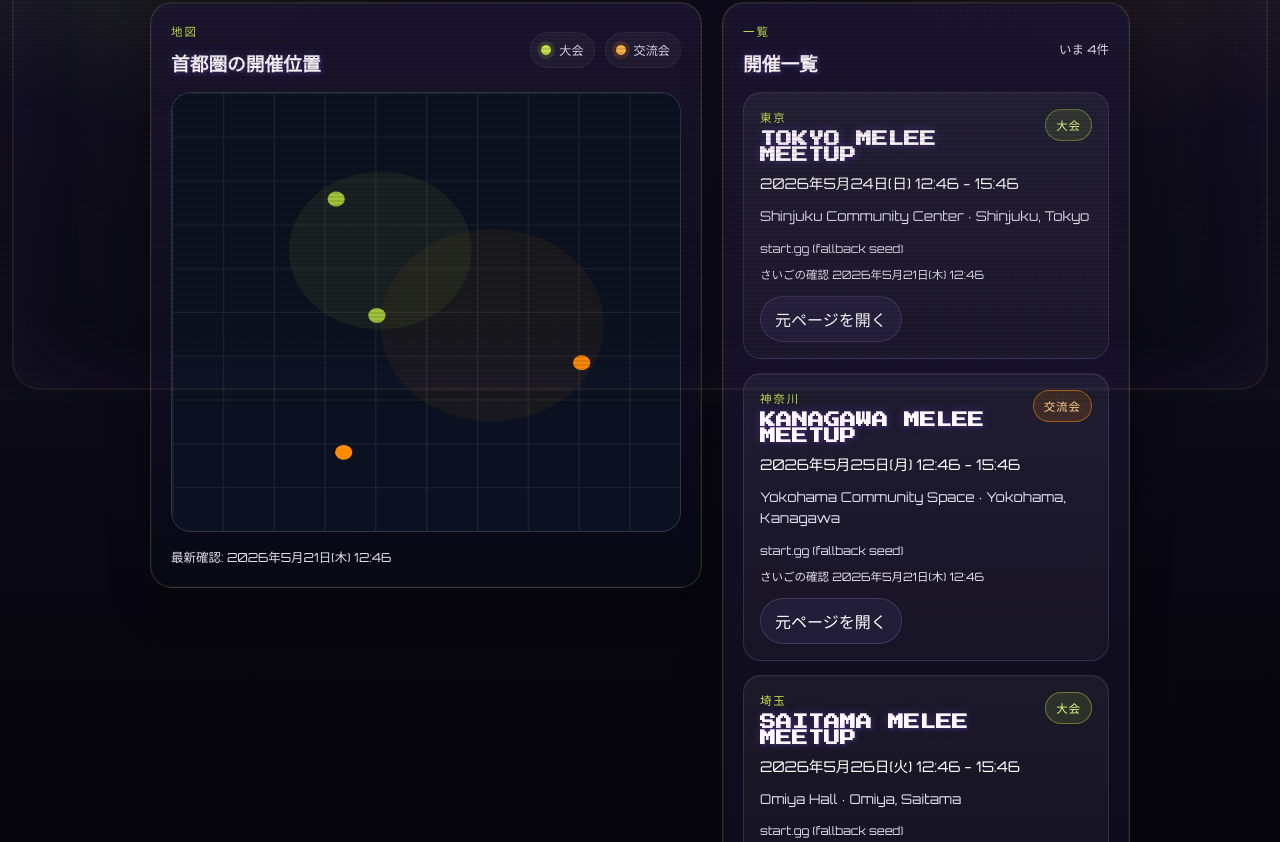
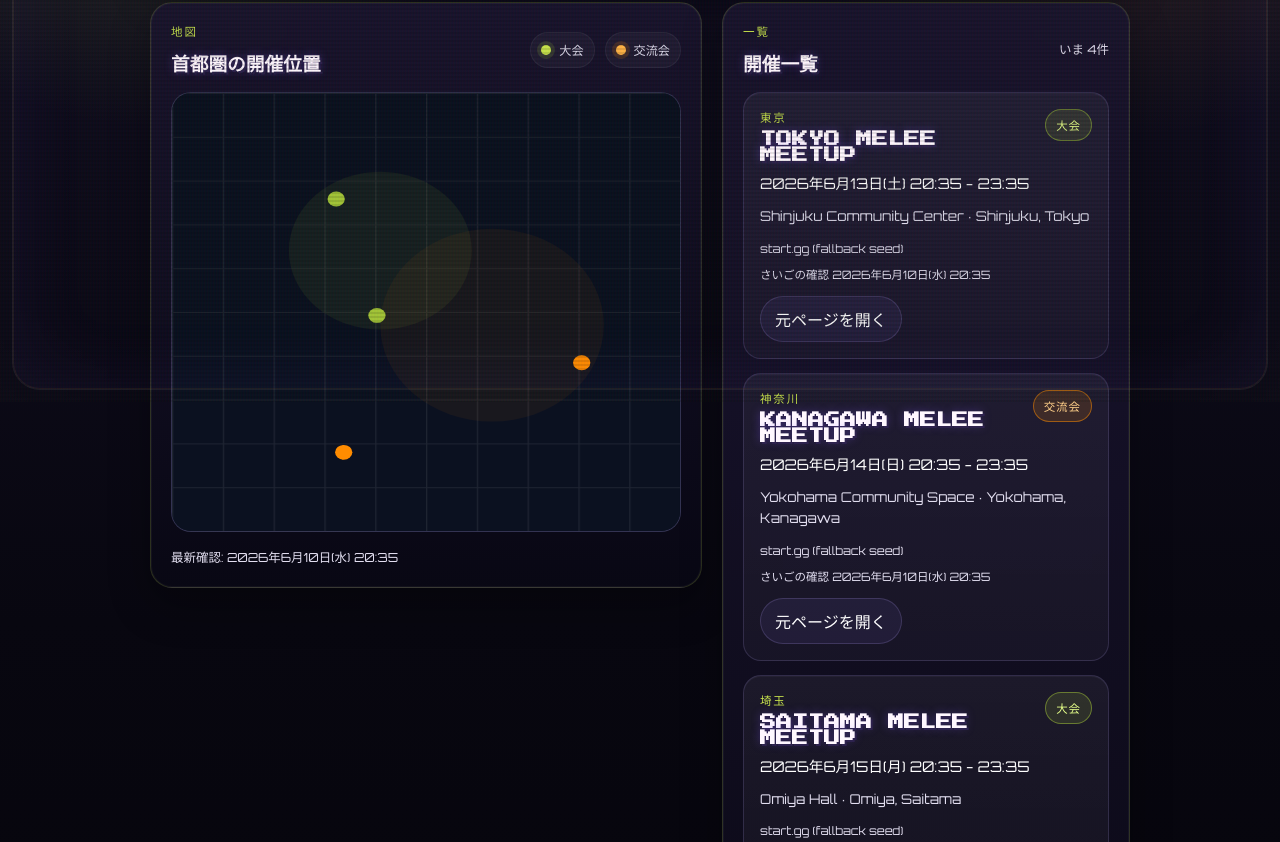
Before and after one commit to jakobng/ssbm-website, a React (Vite) app: page /ssbm-website/events in a window 1280 px wide. Shown: the part 398-1240 px from the top of the page. Built offline with nearby package versions, Linux system fonts and the light colour scheme; a web font is replaced by a local one.

Commit message:
Fix Tokyo events map data

```diff
--- a/src/components/TokyoEvents.tsx
+++ b/src/components/TokyoEvents.tsx
@@ -44,28 +44,34 @@ const TokyoEvents: React.FC = () => {
   const [filter, setFilter] = useState<'all' | 'tournament' | 'meetup'>('all');
   const [now] = useState(() => Date.now());
 
+  const allEvents = useMemo(() => {
+    return (eventsData as EventRecord[])
+      .sort((a, b) => new Date(a.startAt).getTime() - new Date(b.startAt).getTime());
+  }, []);
+
   const upcomingEvents = useMemo(() => {
-    return (eventsData as EventRecord[])
-      .filter((event) => new Date(event.startAt).getTime() >= now)
-      .sort((a, b) => new Date(a.startAt).getTime() - new Date(b.startAt).getTime());
-  }, [now]);
+    return allEvents.filter((event) => new Date(event.startAt).getTime() >= now);
+  }, [allEvents, now]);
+
+  const hasUpcomingEvents = upcomingEvents.length > 0;
+  const activeEvents = hasUpcomingEvents ? upcomingEvents : allEvents;
 
   const visibleEvents = useMemo(
-    () => upcomingEvents.filter((event) => filter === 'all' || event.type === filter),
-    [filter, upcomingEvents]
+    () => activeEvents.filter((event) => filter === 'all' || event.type === filter),
+    [activeEvents, filter]
   );
 
-  const tournamentCount = upcomingEvents.filter((event) => event.type === 'tournament').length;
-  const meetupCount = upcomingEvents.filter((event) => event.type === 'meetup').length;
+  const tournamentCount = activeEvents.filter((event) => event.type === 'tournament').length;
+  const meetupCount = activeEvents.filter((event) => event.type === 'meetup').length;
   const latestVerification = useMemo(() => {
-    return upcomingEvents.reduce<string | undefined>((latest, event) => {
+    return activeEvents.reduce<string | undefined>((latest, event) => {
       if (!latest) {
         return event.lastVerifiedAt;
       }
 
       return new Date(event.lastVerifiedAt).getTime() > new Date(latest).getTime() ? event.lastVerifiedAt : latest;
     }, undefined);
-  }, [upcomingEvents]);
+  }, [activeEvents]);
 
   return (
     <div className="page page--events">
@@ -116,10 +122,10 @@ const TokyoEvents: React.FC = () => {
       <div className="events-layout">
         <section className="event-map-panel glass-panel">
           <div className="event-panel__header">
-            <div>
-              <p className="eyebrow">地図</p>
-              <h3>首都圏の開催位置</h3>
-            </div>
+          <div>
+            <p className="eyebrow">地図</p>
+            <h3>首都圏の開催位置</h3>
+          </div>
             <div className="event-legend">
               <span>
                 <i className="event-legend__dot event-legend__dot--tournament" />
@@ -158,7 +164,11 @@ const TokyoEvents: React.FC = () => {
           </div>
 
           <p className="event-panel__note">
-            {latestVerification ? `最新確認: ${formatWindow(latestVerification)}` : 'まだ確認できたイベントはありません。'}
+            {latestVerification
+              ? hasUpcomingEvents
+                ? `最新確認: ${formatWindow(latestVerification)}`
+                : `今後の予定がないため、最後に確認できた記録を表示中: ${formatWindow(latestVerification)}`
+              : 'まだ確認できたイベントはありません。'}
           </p>
         </section>
 
--- a/src/data/tokyoEvents.json
+++ b/src/data/tokyoEvents.json
@@ -2,8 +2,8 @@
   {
     "id": "auto-fallback-tokyo-0",
     "title": "Tokyo Melee Meetup",
-    "startAt": "2026-05-24T03:46:31.715Z",
-    "endAt": "2026-05-24T06:46:31.715Z",
+    "startAt": "2026-06-13T11:35:24.855Z",
+    "endAt": "2026-06-13T14:35:24.855Z",
     "venue": "Shinjuku Community Center",
     "address": "Shinjuku, Tokyo",
     "prefecture": "Tokyo",
@@ -12,13 +12,13 @@
     "type": "tournament",
     "sourceUrl": "https://www.start.gg/",
     "sourceName": "start.gg (fallback seed)",
-    "lastVerifiedAt": "2026-05-21T03:46:31.715Z"
+    "lastVerifiedAt": "2026-06-10T11:35:24.860Z"
   },
   {
     "id": "auto-fallback-kanagawa-1",
     "title": "Kanagawa Melee Meetup",
-    "startAt": "2026-05-25T03:46:31.715Z",
-    "endAt": "2026-05-25T06:46:31.715Z",
+    "startAt": "2026-06-14T11:35:24.855Z",
+    "endAt": "2026-06-14T14:35:24.855Z",
     "venue": "Yokohama Community Space",
     "address": "Yokohama, Kanagawa",
     "prefecture": "Kanagawa",
@@ -27,13 +27,13 @@
     "type": "meetup",
     "sourceUrl": "https://www.start.gg/",
     "sourceName": "start.gg (fallback seed)",
-    "lastVerifiedAt": "2026-05-21T03:46:31.715Z"
+    "lastVerifiedAt": "2026-06-10T11:35:24.860Z"
   },
   {
     "id": "auto-fallback-saitama-2",
     "title": "Saitama Melee Meetup",
-    "startAt": "2026-05-26T03:46:31.715Z",
-    "endAt": "2026-05-26T06:46:31.715Z",
+    "startAt": "2026-06-15T11:35:24.855Z",
+    "endAt": "2026-06-15T14:35:24.855Z",
     "venue": "Omiya Hall",
     "address": "Omiya, Saitama",
     "prefecture": "Saitama",
@@ -42,13 +42,13 @@
     "type": "tournament",
     "sourceUrl": "https://www.start.gg/",
     "sourceName": "start.gg (fallback seed)",
-    "lastVerifiedAt": "2026-05-21T03:46:31.715Z"
+    "lastVerifiedAt": "2026-06-10T11:35:24.860Z"
   },
   {
     "id": "auto-fallback-chiba-3",
     "title": "Chiba Melee Meetup",
-    "startAt": "2026-05-27T03:46:31.715Z",
-    "endAt": "2026-05-27T06:46:31.715Z",
+    "startAt": "2026-06-16T11:35:24.855Z",
+    "endAt": "2026-06-16T14:35:24.855Z",
     "venue": "Chiba Culture Center",
     "address": "Chiba, Chiba",
     "prefecture": "Chiba",
@@ -57,6 +57,6 @@
     "type": "meetup",
     "sourceUrl": "https://www.start.gg/",
     "sourceName": "start.gg (fallback seed)",
-    "lastVerifiedAt": "2026-05-21T03:46:31.715Z"
+    "lastVerifiedAt": "2026-06-10T11:35:24.860Z"
   }
 ]
```
Also changed, not shown: scripts/events/update-tokyo-events.mjs (added, +33 -0 lines).
